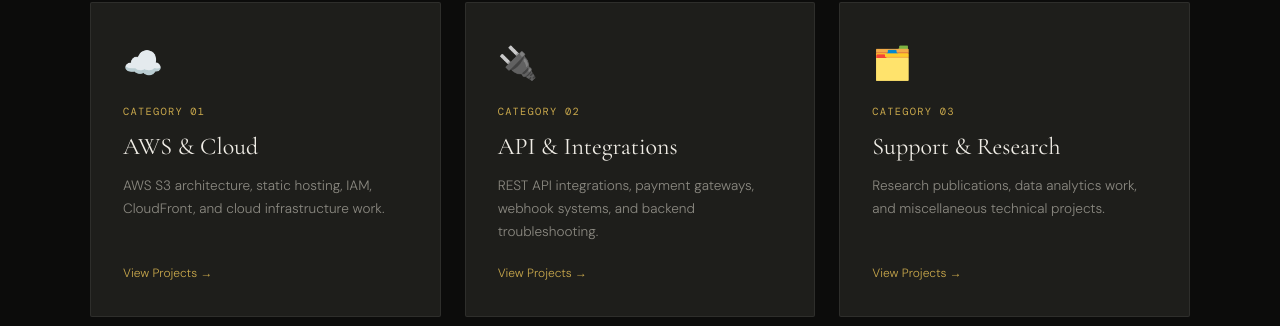
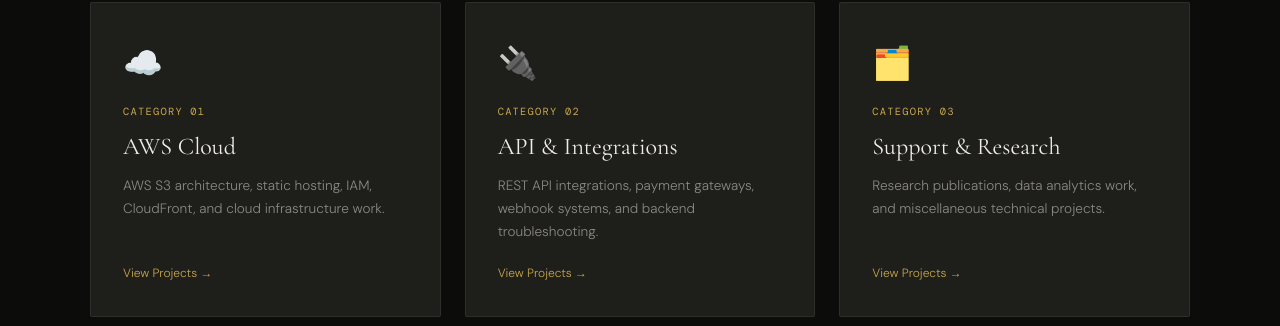
Before and after one commit to nidinshah/nidinshah.github.io, a Jekyll site: the page index.html, which Jekyll copies as it is, in a window 1280 px wide and 900 px high, scrolled down 3428 px. Shown: the part 128-454 px from the top of the window. Built offline with Jekyll 4.4.1, drawn with Linux system fonts in a browser that asks for light colours.

Commit message:
Update project card labels and descriptions

```diff
--- a/index.html
+++ b/index.html
@@ -311,7 +311,7 @@
       <a class="proj-card reveal" href="projects/index.html">
         <div class="proj-card-icon">☁️</div>
         <div class="proj-card-label">Category 01</div>
-        <h3 class="proj-card-title">AWS &amp; Cloud</h3>
+        <h3 class="proj-card-title">AWS Cloud</h3>
         <p class="proj-card-desc">AWS S3 architecture, static hosting, IAM, CloudFront, and cloud infrastructure work.</p>
         <span class="proj-card-link">View Projects →</span>
       </a>
```
